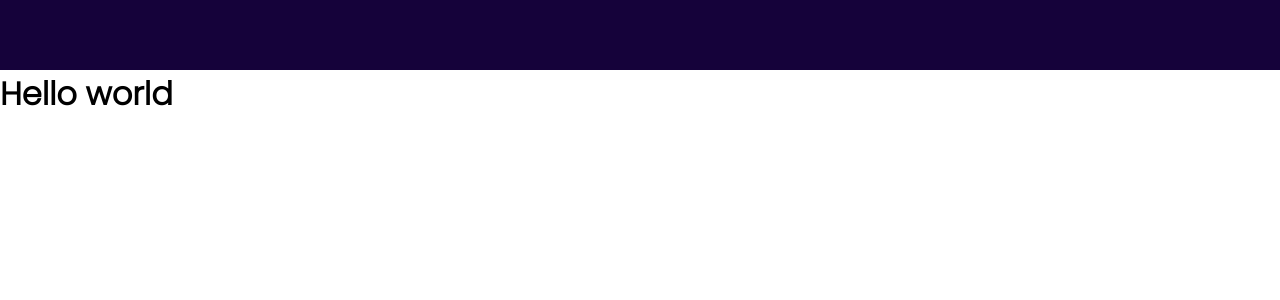
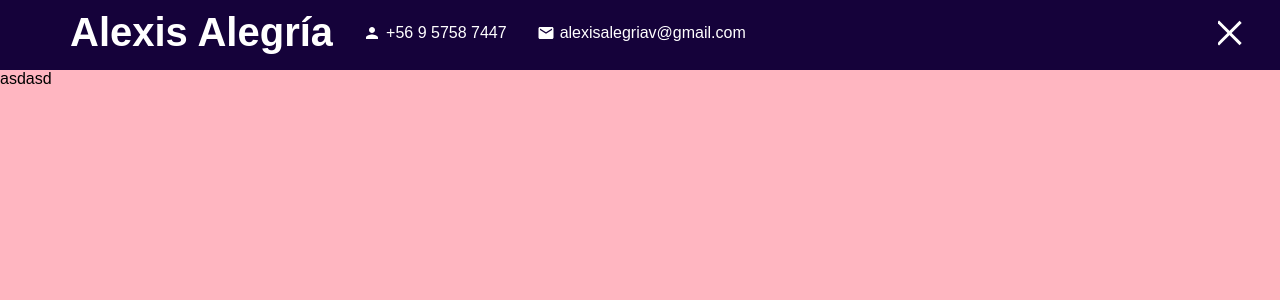
Before and after one commit to AlexisAlegria/react-portfolio, a React (Create React App) app: page / in a window 1280 px wide. Shown: the top 300 px of the page. Built offline with nearby package versions, Linux system fonts and the light colour scheme.

Commit message:
first commit

```diff
--- a/package.json
+++ b/package.json
@@ -3,6 +3,8 @@
   "version": "0.1.0",
   "private": true,
   "dependencies": {
+    "@material-ui/core": "^4.12.3",
+    "@material-ui/icons": "^4.11.2",
     "@testing-library/jest-dom": "^5.16.1",
     "@testing-library/react": "^12.1.2",
     "@testing-library/user-event": "^13.5.0",
--- a/public/index.html
+++ b/public/index.html
@@ -9,12 +9,13 @@
       name="description"
       content="Web site created using create-react-app"
     />
-    <link href="https://fonts.googleapis.com/css2?family=Poppins:wght@300&display=swap" rel="stylesheet">
+    <link href="https://fonts.googleapis.com/css2?family=Roboto:wght@100;200;300;400;500;700&display=swap" rel="stylesheet">
     <title>Alexis Alegria's Portfolio</title>
     <style>
       * {
         font-family: 'Poppins', sans-serif;
         margin: 0px;
+        overflow-x: hidden;
       }
     </style>
   </head>
--- a/src/App.js
+++ b/src/App.js
@@ -4,13 +4,16 @@
 import Testimonials from "./components/testimonials/Testimonials";
 import Topbar from "./components/topbar/Topbar";
 import Works from "./components/works/Works";
+import "./app.scss";
+import { useState } from "react";
 
 function App() {
+
+  const [menuOpen, setMenuOpen] = useState(true)
   return (
     <div className="app">
-      <Topbar />
+      <Topbar menuOpen={menuOpen} setMenuOpen={setMenuOpen}/>
       <div className="sections">
-        <h1>Hello world</h1>
         <Intro />
         <Portfolio />
         <Works />
--- /dev/null
+++ b/src/app.scss
@@ -0,0 +1,22 @@
+.app {
+    height: 100vh;
+    .sections {
+        width: 100%;
+        height: calc(100vh - 70px);
+        background-color: lightsalmon;
+        position: relative;
+        top: 70px;
+        scroll-behavior: smooth;
+        scroll-snap-type: y mandatory;
+        scrollbar-width: none; //for firefox
+        &::-webkit-scrollbar{
+            display: none;
+        }
+
+        > * {
+            width: 100vw;
+            height: calc(100vh - 70px);
+            scroll-snap-align: start;
+        }
+    }
+}
--- a/src/components/contact/Contact.js
+++ b/src/components/contact/Contact.js
@@ -2,7 +2,7 @@
 
 export default function Contact() {
     return (
-        <div className="contact">
+        <div className="contact" id="contact">
 
         </div>
     )
--- a/src/components/intro/Intro.js
+++ b/src/components/intro/Intro.js
@@ -2,8 +2,8 @@
 
 export default function Intro() {
     return (
-        <div className="intro">
-
+        <div className="intro" id="intro">
+            asdasd
         </div>
     )
 }
--- a/src/components/portfolio/Portfolio.js
+++ b/src/components/portfolio/Portfolio.js
@@ -2,7 +2,7 @@
 
 export default function Portfolio() {
     return (
-        <div className="portfolio">
+        <div className="portfolio" id="portfolio">
 
         </div>
     )
--- a/src/components/testimonials/Testimonials.js
+++ b/src/components/testimonials/Testimonials.js
@@ -2,7 +2,7 @@
 
 export default function Testimonials() {
     return (
-        <div className="testimonials">
+        <div className="testimonials" id="testimonials">
 
         </div>
     )
--- a/src/components/topbar/Topbar.js
+++ b/src/components/topbar/Topbar.js
@@ -1,9 +1,31 @@
 import "./topbar.scss"
+import {Person,Mail} from "@material-ui/icons"
 
-export default function Topbar() {
+export default function Topbar({menuOpen,setMenuOpen}) {
     return (
-        <div className="topbar">
+        <div className={"topbar " + (menuOpen && "active")}>
+            <div className="wrapper">
+                <div className="left">
+                    <a href="#intro" className="logo">Alexis Alegría</a>
+                    <div className="itemContainer">
+                        <Person className="icon"/>
+                            <span>+56 9 5758 7447</span>
 
+                    </div>
+                    <div className="itemContainer">
+                        <Mail className="icon"/>
+                            <span>alexisalegriav@gmail.com</span>
+
+                    </div>
+                </div>
+                <div className="right">
+                    <div className="hamburger">
+                        <span className="line1"></span>
+                        <span className="line2"></span>
+                        <span className="line3"></span>
+                    </div>
+                </div>
+            </div>
         </div>
     )
 }
--- a/src/components/topbar/topbar.scss
+++ b/src/components/topbar/topbar.scss
@@ -1,5 +1,80 @@
+@import "../../global.scss";
+
 .topbar {
-    width: 100%;
-    height: 70px;
-    background-color: #15023a;
+  width: 100%;
+  height: 70px;
+  background-color: #fff;
+  color: $mainColor;
+  position: fixed;
+  top: 0;
+  z-index: 2;
+
+  .wrapper {
+    padding: 10px 30px;
+    display: flex;
+    align-items: center;
+    justify-content: space-between;
+
+    .left {
+      display: flex;
+      align-items: center;
+
+      .logo {
+        font-size: 40px;
+        font-weight: 700;
+        text-decoration: none;
+        color: inherit;
+        margin-left: 40px;
+      }
+
+      .itemContainer {
+        display: flex;
+        align-items: center;
+        margin-left: 30px;
+
+        .icon {
+          font-size: 18px;
+          margin-right: 5px;
+        }
+      }
+    }
+    .right {
+      .hamburger {
+        width: 32px;
+        height: 26px;
+        display: flex;
+        flex-direction: column;
+        justify-content: space-between;
+        cursor: pointer;
+
+        span {
+          width: 100%;
+          height: 3px;
+          background-color: $mainColor;
+          transform-origin: left;
+          transition: all 1s ease;
+        }
+      }
+    }
+  }
+  &.active {
+    background-color: $mainColor;
+    color: #fff;
+
+    .hamburger {
+      span {
+        &:first-child {
+          background-color: #fff;
+          transform: rotate(45deg);
+        }
+        &:nth-child(2) {
+          opacity: 0;
+        }
+        &:last-child {
+          background-color: #fff;
+          transform: rotate(-45deg);
+        }
+      }
+    }
+  }
 }
--- a/src/components/works/Works.js
+++ b/src/components/works/Works.js
@@ -2,7 +2,7 @@
 
 export default function Works() {
     return (
-        <div className="works">
+        <div className="works" id="works">
 
         </div>
     )
--- /dev/null
+++ b/src/global.scss
@@ -0,0 +1 @@
+$mainColor: #15023a;
```
Also changed, not shown: 1 other file (tests, documents, lock files or other folders).
